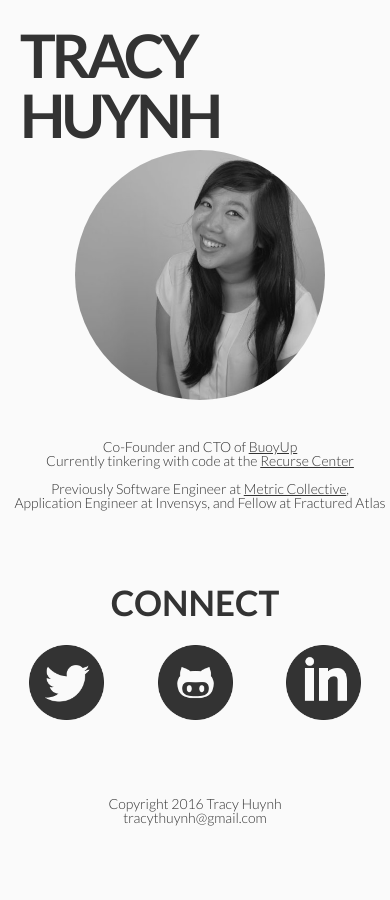
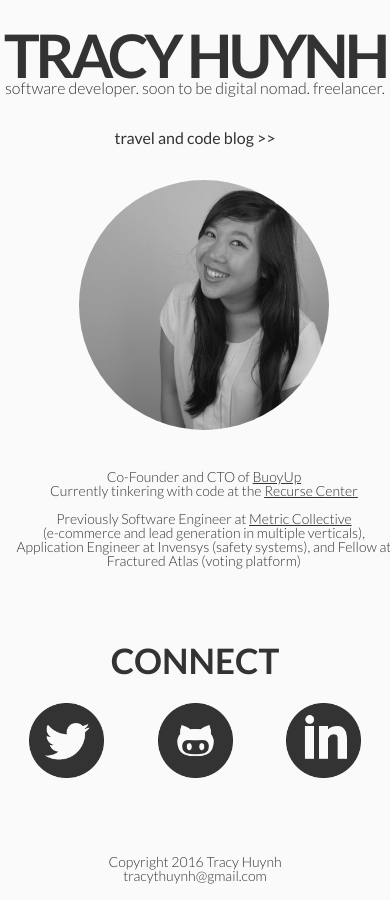
Before and after one commit to teeracy/teeracy.github.io, a plain HTML site: page index.html in a window 390 px wide. Before the commit the page ends 844 px from the top, so only its background shows below. Drawn offline with Linux system fonts and the light colour scheme.

Commit message:
ready to go

```diff
--- a/index.html
+++ b/index.html
@@ -19,6 +19,17 @@
 	<div id="container">
 		<header>
 			<h1>TRACY HUYNH</h1>
+			<span class="tagline">software developer. soon to be digital nomad. freelancer.</span>
+			<div class="nav">
+				<ul>
+					<li>
+
+						<a href="https://medium.com/@tracythuynh">
+							travel and code blog >>
+						</a>
+					</li>
+				</ul>
+			</div>
 		</header>
 		<div id="content">
 			<div id="about">
@@ -26,14 +37,16 @@
 				<p>
 					Co-Founder and CTO of <a href="http://buoyup.org" target="_blank">BuoyUp</a><br>
 					Currently tinkering with code at the <a href="https://recurse.com" target="_blank">Recurse Center</a><br><br>
-					Previously Software Engineer at <a href="http://metriccollective.com" target="_blank">Metric Collective</a>,<br>
-					Application Engineer at Invensys, and Fellow at Fractured Atlas
+
+					Previously Software Engineer at <a href="http://metriccollective.com" target="_blank">Metric Collective</a><br> (e-commerce and lead generation in multiple verticals),<br>
+					Application Engineer at Invensys (safety systems), and Fellow at Fractured Atlas (voting platform)
 				</p>
 			</div>
 		</div>
 		<div id="connect">
 			<h3>Connect</h3>
-				<ul class=>
+				<div class="nav">
+					<ul>
 						<li>
 							<a href="http://twitter.com/teeracy" target="_blank">
 								<img alt="twitter logo" src="social71.png">
@@ -51,6 +64,7 @@
 						</li>
 					</ul>
 				</div>
+			</div>
 		<footer>
 			Copyright 2016 Tracy Huynh <br>
 			tracythuynh@gmail.com
--- a/main.css
+++ b/main.css
@@ -62,6 +62,7 @@ body {
 #container {
 	display: block;
 	max-width: 1080px;
+	width: 98%;
 	margin-left: auto;
 	margin-right: auto;
 }
@@ -77,7 +78,6 @@ header {
 h1 {
 	font-size: 60px;
 	letter-spacing: -4px;
-	margin: 10px 0px -15px 20px;
 	font-weight: 700;
 }
 
@@ -91,15 +91,31 @@ a {
 	color: inherit;
 }
 
-header nav{
+header .nav{
 	position: absolute;
 	font-size: 20px;
-	top: 40px;
+	top: 5px;
 	right: 30px;
 }
 
-header nav a {
+header .nav a {
 	margin: 0px 9px;
+	text-decoration: none;
+	font-size: 16px;
+	text-tra
+}
+
+header .nav a:hover {
+	text-decoration: underline;
+}
+
+.nav {
+	text-align: center;
+}
+
+.nav img {
+	width: 75px;
+	margin: 25px;
 }
 
 ul {
@@ -186,7 +202,6 @@ h3{
 	font-weight: 700;
 }
 
-
 p {
 	font-size: 14px;
 	padding-top: 10px;
@@ -194,10 +209,6 @@ p {
 
 #connect {
 	margin: 50px auto;
-}
-
-#connect ul {
-	text-align: center;
 }
 
 footer {
@@ -210,40 +221,31 @@ footer {
 	font-size: 14px;
 }
 
-ul img {
-	width: 75px;
-	margin: 25px;
+.tagline {
+	position: absolute;
+	bottom: 30px;
+	left: 12px;
 }
 
+@media (max-width: 600px) {
+	h1 {
+		text-align: center;
+	}
 
-/* animations*/
+	header {
+		height: 130px;
+	}
 
-/* link effects*/
-.link-effect a {
-	padding: 8px 0;
+	header .nav {
+		position: initial;
+		margin-top: 30px;
+		font-weight: 400;
+	}
+
+	.tagline {
+		position: initial;
+		display: block;
+		margin-top: -5px;
+		text-align: center;
+	}
 }
-
-.link-effect a::after {
-	position: absolute;
-	top: 100%;
-	left: 0;
-	width: 100%;
-	height: 4px;
-	background: rgba(0,0,0,0.1);
-	content: '';
-	opacity: 0;
-	-webkit-transition: opacity 0.3s, -webkit-transform 0.3s;
-	-moz-transition: opacity 0.3s, -moz-transform 0.3s;
-	transition: opacity 0.3s, transform 0.3s;
-	-webkit-transform: translateY(10px);
-	-moz-transform: translateY(10px);
-	transform: translateY(10px);
-}
-
-.link-effect a:hover::after,
-.link-effect a:focus::after {
-	opacity: 1;
-	-webkit-transform: translateY(0px);
-	-moz-transform: translateY(0px);
-	transform: translateY(0px);
-}
```
Lines whose indentation alone changed are shown as unchanged.
